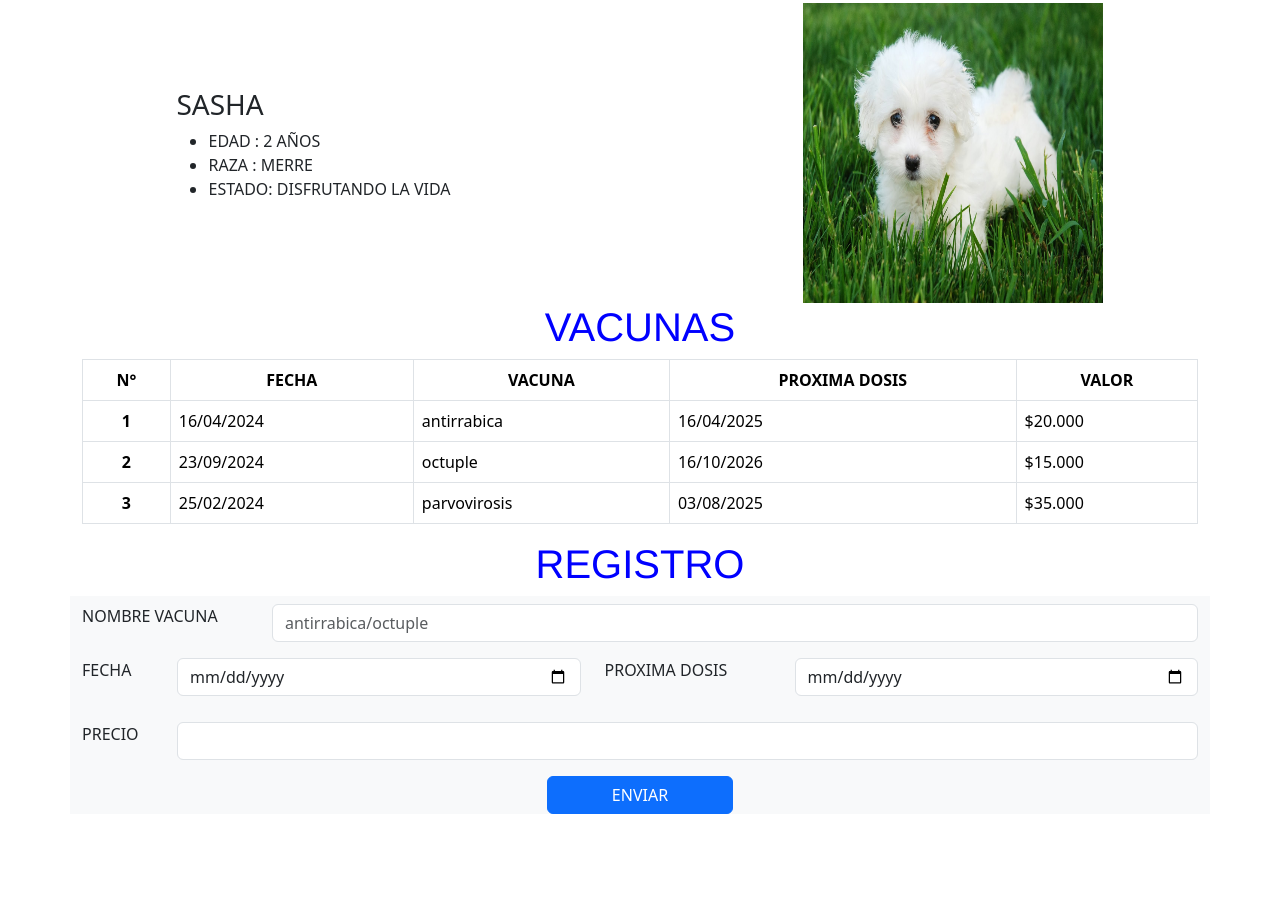
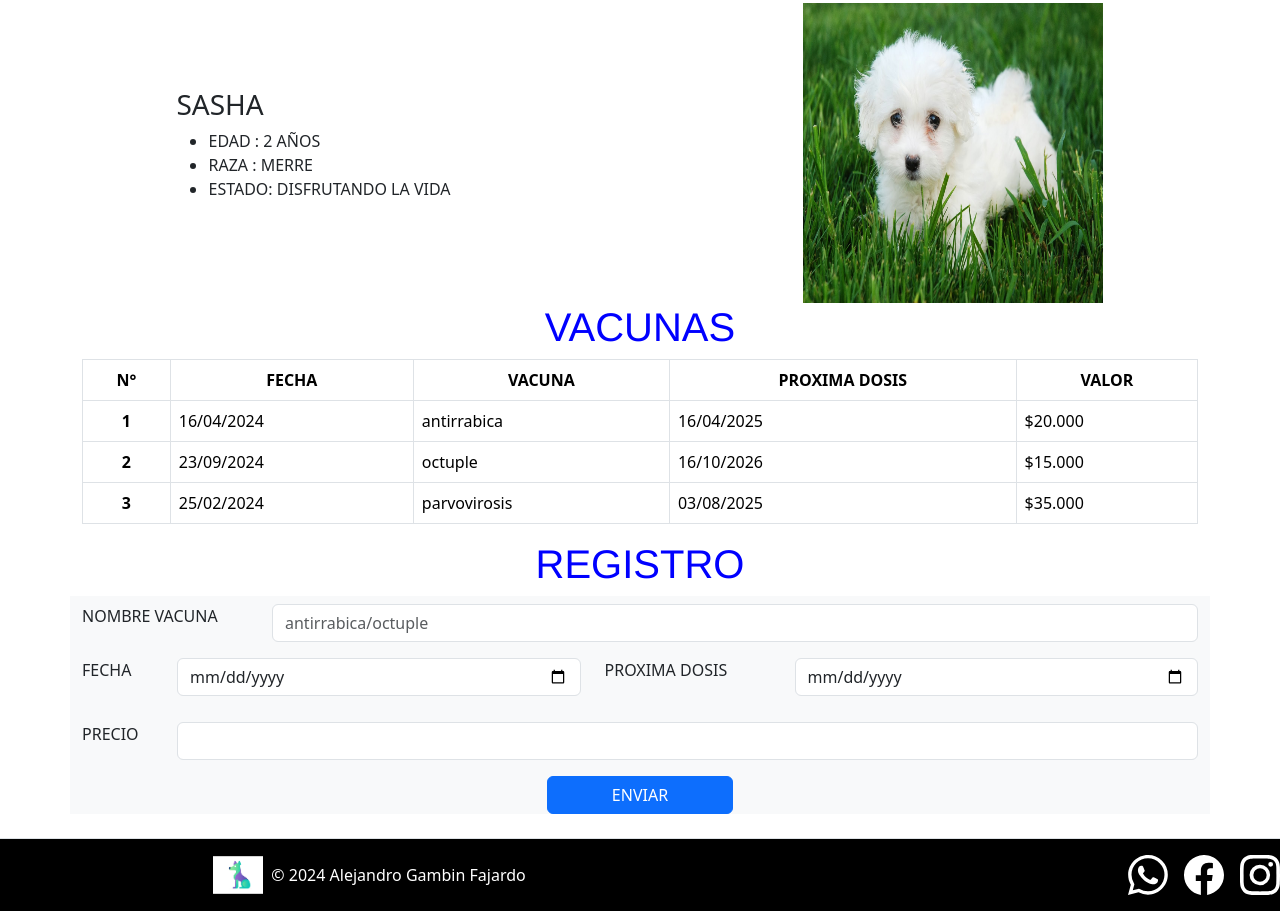
Before and after one commit to alejogambin/evaluacionweb, a plain HTML site: page index.html in a window 1280 px wide. Shown: the part 988-1899 px from the top of the page. Before the commit the page ends 1826 px from the top, so only its background shows below. Drawn offline with nearby package versions, Linux system fonts and the light colour scheme.

Commit message:
completo footer

```diff
--- a/index.html
+++ b/index.html
@@ -6,6 +6,7 @@
     <meta name="viewport" content="width=device-width, initial-scale=1.0">
     <link href="https://cdn.jsdelivr.net/npm/bootstrap@5.3.3/dist/css/bootstrap.min.css" rel="stylesheet"
         integrity="sha384-QWTKZyjpPEjISv5WaRU9OFeRpok6YctnYmDr5pNlyT2bRjXh0JMhjY6hW+ALEwIH" crossorigin="anonymous">
+    <link rel="stylesheet" href="https://cdn.jsdelivr.net/npm/bootstrap-icons@1.11.3/font/bootstrap-icons.min.css">
     <link rel="stylesheet" href="/styless/estilo.css">
     <title>carnet de mascota</title>
     <link rel="icon" type="image/x-icon" href="imagenes/logo.jpg">
@@ -234,6 +235,30 @@
         </form>
     </div>
     <!--fin registro con bootstrap-->
+    <!--footer con bootstrap-->
+    <div class=" bg-black">
+        <footer class="d-flex flex-wrap justify-content-between align-items-center py-3  border-top ">
+          <div class="col-md-4 d-flex align-items-center">
+            <a href="/" class="mb-3 me-2 mb-md-0 text-muted text-decoration-none lh-1">
+              <svg class="bi" width="50" height="40"><image href="/imagenes/logo.jpg" width="50" height="40">
+              </svg>
+            </a>
+            <span class=" text-white">© 2024 Alejandro Gambin Fajardo</span>
+          </div>
+          <ul class="nav col-md-4 justify-content-end list-unstyled d-flex ">
+            <li class="ms-3"><a class="text-muted" href="#"><svg class="bi" width="40" height="40" xmlns="http://www.w3.org/2000/svg" width="16" height="16" fill="currentColor" class="bi bi-whatsapp " style="font-size: 2rem; color: white;" viewBox="0 0 16 16">
+                <path d="M13.601 2.326A7.85 7.85 0 0 0 7.994 0C3.627 0 .068 3.558.064 7.926c0 1.399.366 2.76 1.057 3.965L0 16l4.204-1.102a7.9 7.9 0 0 0 3.79.965h.004c4.368 0 7.926-3.558 7.93-7.93A7.9 7.9 0 0 0 13.6 2.326zM7.994 14.521a6.6 6.6 0 0 1-3.356-.92l-.24-.144-2.494.654.666-2.433-.156-.251a6.56 6.56 0 0 1-1.007-3.505c0-3.626 2.957-6.584 6.591-6.584a6.56 6.56 0 0 1 4.66 1.931 6.56 6.56 0 0 1 1.928 4.66c-.004 3.639-2.961 6.592-6.592 6.592m3.615-4.934c-.197-.099-1.17-.578-1.353-.646-.182-.065-.315-.099-.445.099-.133.197-.513.646-.627.775-.114.133-.232.148-.43.05-.197-.1-.836-.308-1.592-.985-.59-.525-.985-1.175-1.103-1.372-.114-.198-.011-.304.088-.403.087-.088.197-.232.296-.346.1-.114.133-.198.198-.33.065-.134.034-.248-.015-.347-.05-.099-.445-1.076-.612-1.47-.16-.389-.323-.335-.445-.34-.114-.007-.247-.007-.38-.007a.73.73 0 0 0-.529.247c-.182.198-.691.677-.691 1.654s.71 1.916.81 2.049c.098.133 1.394 2.132 3.383 2.992.47.205.84.326 1.129.418.475.152.904.129 1.246.08.38-.058 1.171-.48 1.338-.943.164-.464.164-.86.114-.943-.049-.084-.182-.133-.38-.232"/>
+              </svg></a></li>
+            <li class="ms-3"><a class="text-muted" href="#"><svg class="bi" width="40" height="40" xmlns="http://www.w3.org/2000/svg" width="16" height="16" fill="currentColor" class="bi bi-facebook" style="font-size: 2rem; color: white" viewBox="0 0 16 16">
+                <path d="M16 8.049c0-4.446-3.582-8.05-8-8.05C3.58 0-.002 3.603-.002 8.05c0 4.017 2.926 7.347 6.75 7.951v-5.625h-2.03V8.05H6.75V6.275c0-2.017 1.195-3.131 3.022-3.131.876 0 1.791.157 1.791.157v1.98h-1.009c-.993 0-1.303.621-1.303 1.258v1.51h2.218l-.354 2.326H9.25V16c3.824-.604 6.75-3.934 6.75-7.951"/>
+              </svg></a></li>
+            <li class="ms-3"><a class="text-muted" href="#"><svg class="bi" width="40" height="40" xmlns="http://www.w3.org/2000/svg" width="16" height="16" fill="currentColor" class="bi bi-instagram" style="font-size: 2rem; color: white;" viewBox="0 0 16 16">
+                <path d="M8 0C5.829 0 5.556.01 4.703.048 3.85.088 3.269.222 2.76.42a3.9 3.9 0 0 0-1.417.923A3.9 3.9 0 0 0 .42 2.76C.222 3.268.087 3.85.048 4.7.01 5.555 0 5.827 0 8.001c0 2.172.01 2.444.048 3.297.04.852.174 1.433.372 1.942.205.526.478.972.923 1.417.444.445.89.719 1.416.923.51.198 1.09.333 1.942.372C5.555 15.99 5.827 16 8 16s2.444-.01 3.298-.048c.851-.04 1.434-.174 1.943-.372a3.9 3.9 0 0 0 1.416-.923c.445-.445.718-.891.923-1.417.197-.509.332-1.09.372-1.942C15.99 10.445 16 10.173 16 8s-.01-2.445-.048-3.299c-.04-.851-.175-1.433-.372-1.941a3.9 3.9 0 0 0-.923-1.417A3.9 3.9 0 0 0 13.24.42c-.51-.198-1.092-.333-1.943-.372C10.443.01 10.172 0 7.998 0zm-.717 1.442h.718c2.136 0 2.389.007 3.232.046.78.035 1.204.166 1.486.275.373.145.64.319.92.599s.453.546.598.92c.11.281.24.705.275 1.485.039.843.047 1.096.047 3.231s-.008 2.389-.047 3.232c-.035.78-.166 1.203-.275 1.485a2.5 2.5 0 0 1-.599.919c-.28.28-.546.453-.92.598-.28.11-.704.24-1.485.276-.843.038-1.096.047-3.232.047s-2.39-.009-3.233-.047c-.78-.036-1.203-.166-1.485-.276a2.5 2.5 0 0 1-.92-.598 2.5 2.5 0 0 1-.6-.92c-.109-.281-.24-.705-.275-1.485-.038-.843-.046-1.096-.046-3.233s.008-2.388.046-3.231c.036-.78.166-1.204.276-1.486.145-.373.319-.64.599-.92s.546-.453.92-.598c.282-.11.705-.24 1.485-.276.738-.034 1.024-.044 2.515-.045zm4.988 1.328a.96.96 0 1 0 0 1.92.96.96 0 0 0 0-1.92m-4.27 1.122a4.109 4.109 0 1 0 0 8.217 4.109 4.109 0 0 0 0-8.217m0 1.441a2.667 2.667 0 1 1 0 5.334 2.667 2.667 0 0 1 0-5.334"/>
+              </svg></a></li>
+          </ul>
+        </footer>
+      </div>
+      <!--fin footer con bootstrap-->
     <script src="https://cdn.jsdelivr.net/npm/bootstrap@5.3.3/dist/js/bootstrap.bundle.min.js"
         integrity="sha384-YvpcrYf0tY3lHB60NNkmXc5s9fDVZLESaAA55NDzOxhy9GkcIdslK1eN7N6jIeHz"
         crossorigin="anonymous"></script>
```
